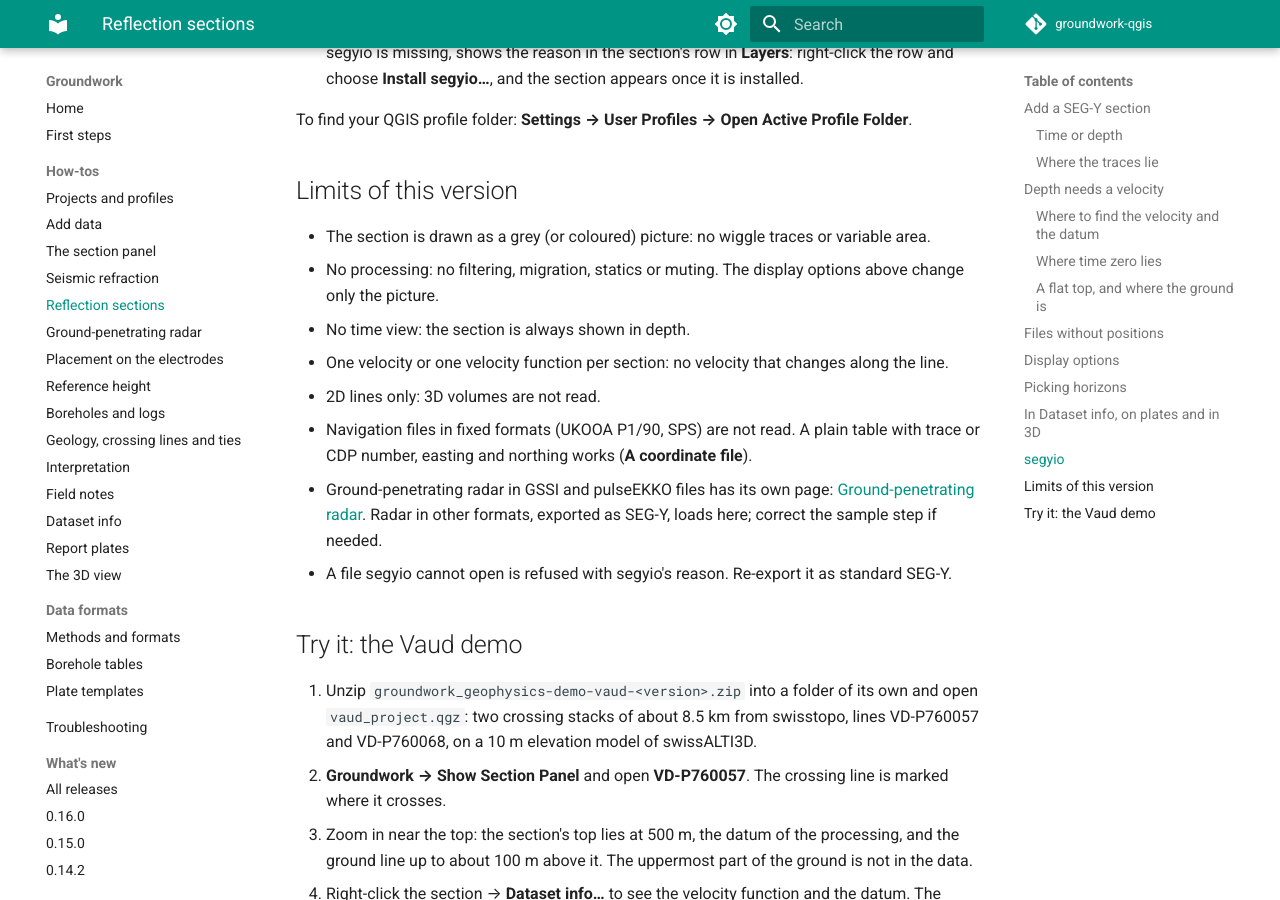
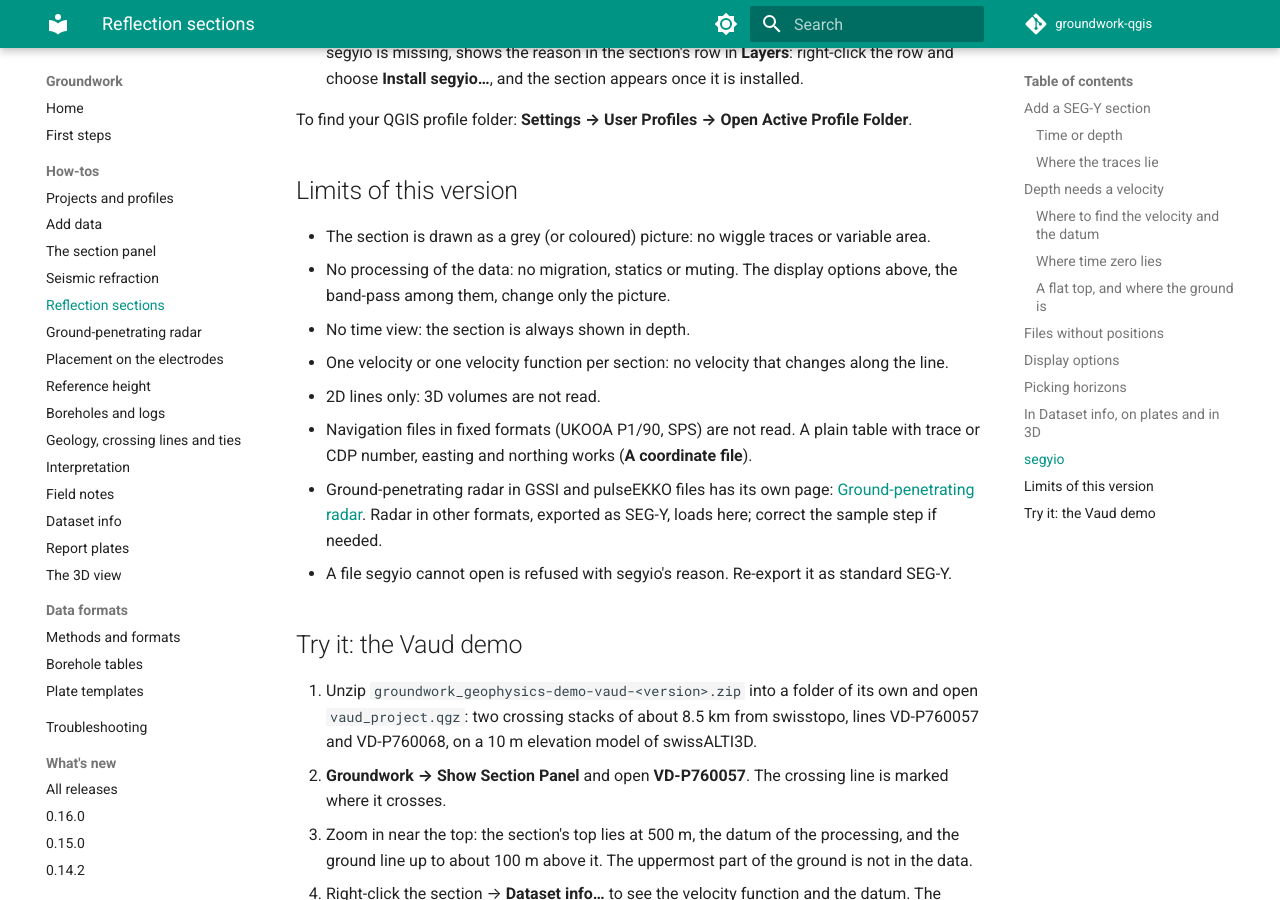
Before and after one commit to SebBenJamin/groundwork-qgis, an MkDocs documentation site: the page built from docs/user/howto/reflection-sections.md, in a window 1280 px wide and 900 px high, scrolled down 7870 px. Built offline with MkDocs 1.6.1 and Material for MkDocs 9.7.7, drawn with Linux system fonts in a browser that asks for light colours; comment, search, counter and statistics services are not loaded.

Commit message:
docs: the band-pass and painted muted zones agree with the code
The reflection page said there is no filtering while it offers a band-pass,
and the radar page said the samples before time zero are never drawn,
though Paint muted zones draws them.

Co-Authored-By: Claude Opus 5.5 <noreply@anthropic.com>

```diff
--- a/docs/user/howto/reflection-sections.md
+++ b/docs/user/howto/reflection-sections.md
@@ -234,8 +234,8 @@ To find your QGIS profile folder: **Settings → User Profiles → Open Active P
 ## Limits of this version
 
 - The section is drawn as a grey (or coloured) picture: no wiggle traces or variable area.
-- No processing: no filtering, migration, statics or muting. The display options above change
-  only the picture.
+- No processing of the data: no migration, statics or muting. The display options above,
+  the band-pass among them, change only the picture.
 - No time view: the section is always shown in depth.
 - One velocity or one velocity function per section: no velocity that changes along the line.
 - 2D lines only: 3D volumes are not read.
```
Also changed, not shown: docs/user/howto/gpr.md (+2 -1 lines).
